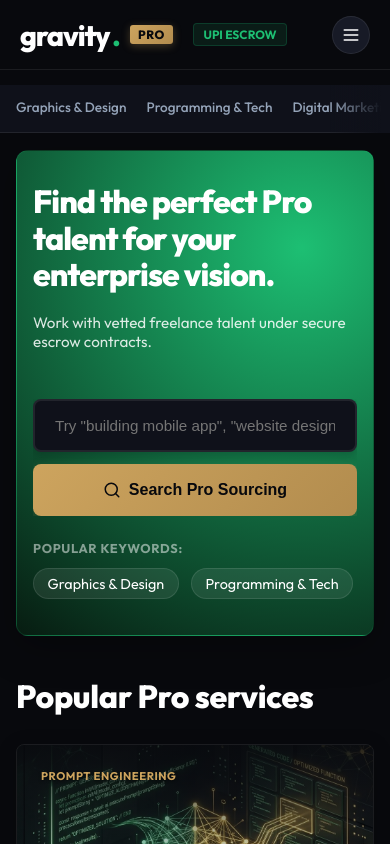
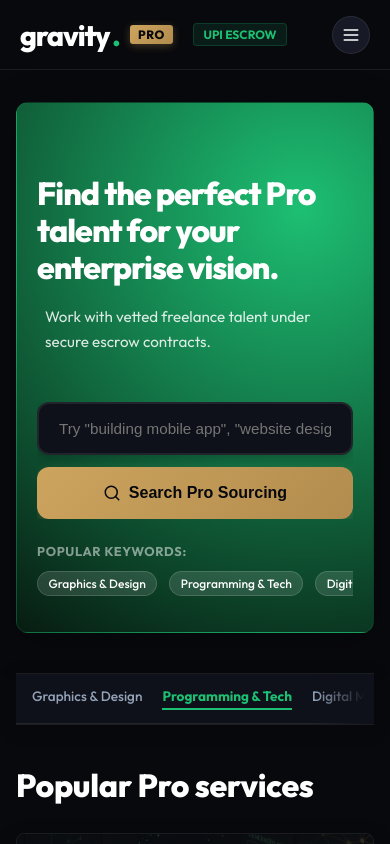
Before and after one commit to keyz-loop/gravity-pro-escrow, a React (Vite) app: page / in a window 390 px wide. Shown: the top 844 px of the page. Built offline with nearby package versions, Linux system fonts and the light colour scheme.

Commit message:
fix: solve header cut-off padding, inline category sub-navigation, symmetric search controls, and translucent keyword pills

```diff
--- a/src/App.jsx
+++ b/src/App.jsx
@@ -907,21 +907,6 @@ export default function App() {
         </div>
       )}
 
-      {/* Clickable sub-navigation categories (FILTERS FREELANCERS) */}
-      <div className="sub-nav-container">
-        <div className="sub-nav">
-          {CATEGORIES_LIST.map((cat, i) => (
-            <span
-              key={i}
-              className={page === 'BRIEF' && activeCategory === cat ? 'active' : ''}
-              onClick={() => handleCategoryClick(cat)}
-            >
-              {cat}
-            </span>
-          ))}
-        </div>
-      </div>
-
       {/* Main Grid View */}
       <main className="main-content">
 
@@ -931,7 +916,7 @@ export default function App() {
             {/* Stunning large hero section */}
             <div className="home-hero">
               <h1>Find the perfect Pro talent for your enterprise vision.</h1>
-              <p>Work with vetted freelance talent under secure escrow contracts.</p>
+              <p className="hero-subtext">Work with vetted freelance talent under secure escrow contracts.</p>
 
               <div className="home-search">
                 <input
@@ -961,8 +946,23 @@ export default function App() {
               </div>
             </div>
 
+            {/* Inline Category Navigation Row (repositioned below the green card) */}
+            <div className="sub-nav-container inline-sub-nav">
+              <div className="sub-nav">
+                {CATEGORIES_LIST.map((cat, i) => (
+                  <span
+                    key={i}
+                    className={activeCategory === cat ? 'active' : ''}
+                    onClick={() => handleCategoryClick(cat)}
+                  >
+                    {cat}
+                  </span>
+                ))}
+              </div>
+            </div>
+
             {/* Popular service categories row */}
-            <h2 className="section-title">Popular Pro services</h2>
+            <h2 className="section-title" style={{ marginTop: '2.5rem' }}>Popular Pro services</h2>
             <div className="service-grid">
               {POPULAR_SERVICES.map((s, i) => (
                 <div key={i} className="service-card" onClick={() => handleCategoryClick(s.category)}>
@@ -1113,6 +1113,21 @@ export default function App() {
         {/* 3. BRIEF SUBMISSION & MULTI-STEP CONTRACT WORKSPACE */}
         {page === 'BRIEF' && (
           <div>
+            {/* Category sub-navigation categories (FILTERS FREELANCERS) */}
+            <div className="sub-nav-container">
+              <div className="sub-nav">
+                {CATEGORIES_LIST.map((cat, i) => (
+                  <span
+                    key={i}
+                    className={activeCategory === cat ? 'active' : ''}
+                    onClick={() => handleCategoryClick(cat)}
+                  >
+                    {cat}
+                  </span>
+                ))}
+              </div>
+            </div>
+
             {/* Stepper Progress bar */}
             <div className="stepper">
               <div className={`step-node ${step >= 1 ? 'active' : ''} ${step > 1 ? 'completed' : ''}`}>
--- a/src/index.css
+++ b/src/index.css
@@ -815,12 +815,14 @@ body {
 }
 
 .popular-tag-badge {
-  background: rgba(255, 255, 255, 0.08);
-  padding: 0.35rem 0.85rem;
+  background: rgba(255, 255, 255, 0.1);
+  padding: 0.3rem 0.75rem;
   border-radius: 20px;
   color: white;
   cursor: pointer;
-  border: 1px solid rgba(255,255,255,0.1);
+  border: 1px solid rgba(255,255,255,0.15);
+  font-size: 0.8rem;
+  font-weight: 500;
   transition: all 0.2s ease;
 }
 
@@ -828,6 +830,33 @@ body {
   background: var(--accent-gold);
   color: #08090d;
   border-color: var(--accent-gold);
+}
+
+.hero-subtext {
+  padding: 0 0.5rem;
+  margin-bottom: 2rem;
+  line-height: 1.6;
+}
+
+.inline-sub-nav {
+  position: sticky;
+  top: 70px;
+  z-index: 90;
+  margin-top: 2.5rem;
+  margin-bottom: 2.5rem;
+  border-bottom: 1px solid var(--glass-border);
+  border-top: 1px solid var(--glass-border);
+  background: var(--bg-primary);
+  border-radius: 0;
+  box-shadow: 0 4px 20px rgba(0, 0, 0, 0.15);
+}
+
+@media (min-width: 768px) {
+  .inline-sub-nav {
+    top: 85px;
+    margin-top: 3.5rem;
+    margin-bottom: 3.5rem;
+  }
 }
 
 /* Service Card slider mock */
@@ -1275,7 +1304,7 @@ body {
   }
 
   .home-hero {
-    padding: 3rem 1.5rem;
+    padding: 5rem 1.5rem 2.5rem; /* safe top padding to prevent header overlap */
     margin-bottom: 2.5rem;
   }
 
@@ -1286,6 +1315,12 @@ body {
   .sub-nav {
     padding: 0.8rem 1rem;
     gap: 1.25rem;
+    scrollbar-width: none;  /* Firefox */
+    -ms-overflow-style: none;  /* IE and Edge */
+  }
+
+  .sub-nav::-webkit-scrollbar {
+    display: none; /* Hide scrollbar for Chrome, Safari, Opera */
   }
 
   .site-footer {
@@ -1357,6 +1392,9 @@ body {
 
   .popular-tag-badge {
     flex: 0 0 auto;
+    font-size: 0.75rem;
+    padding: 0.25rem 0.65rem;
+    background: rgba(255, 255, 255, 0.12);
   }
 }
 
@@ -1367,7 +1405,7 @@ body {
     background: transparent;
     border: none;
     box-shadow: none;
-    gap: 0.75rem;
+    gap: 0.75rem; /* space-y-3 */
     width: 100%;
     max-width: 100%;
   }
@@ -1375,7 +1413,7 @@ body {
   .home-search input {
     background: var(--bg-secondary);
     border: 2px solid var(--glass-border);
-    border-radius: 8px;
+    border-radius: 12px; /* rounded-xl */
     padding: 1rem 1.25rem;
     width: 100%;
     height: 52px;
@@ -1392,19 +1430,22 @@ body {
   .home-search button {
     background: linear-gradient(135deg, var(--accent-gold), #b28c4e);
     color: #08090d;
-    padding: 0 1.5rem;
-    border-radius: 8px;
+    padding: 1rem 1.25rem; /* uniform padding */
+    border-radius: 12px; /* rounded-xl */
     width: 100%;
     height: 52px;
     font-size: 1rem;
     font-weight: 800;
     justify-content: center;
+    display: flex;
+    align-items: center;
     box-shadow: 0 4px 12px rgba(205, 164, 94, 0.2);
+    border: none;
   }
 }
 
 @media (max-width: 480px) {
   .home-hero {
-    padding: 2rem 1rem;
+    padding: 4.5rem 1.25rem 2rem; /* safe top padding to prevent header overlap */
   }
 }
```
